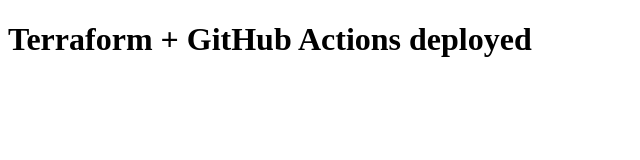
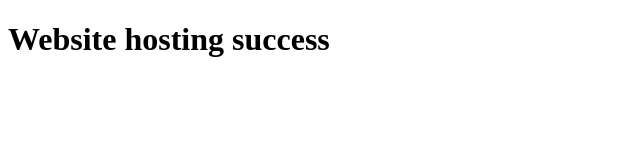
Before and after one commit to ashok10/terraform-s3-static-site, a plain HTML site: page index.html in a window 1280 px wide. Shown: the whole page, without its empty margins (0-640 px from the left). Drawn offline with Linux system fonts and the light colour scheme.

Commit message:
finalcommit

```diff
--- a/index.html
+++ b/index.html
@@ -2,6 +2,6 @@
 <html>
   <head><title>Hello from S3!</title></head>
   <body>
-    <h1>Terraform + GitHub Actions deployed</h1>
+    <h1>Website hosting success</h1>
   </body>
 </html>
```
